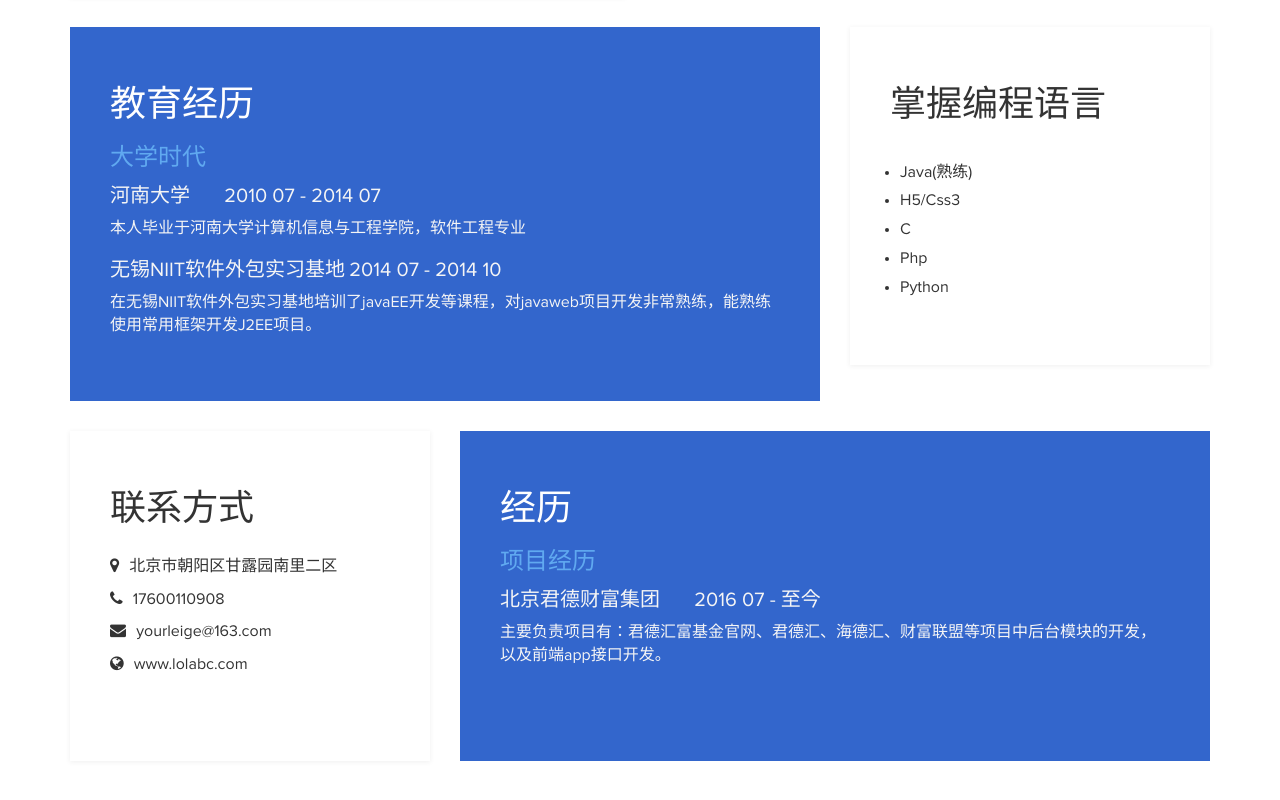
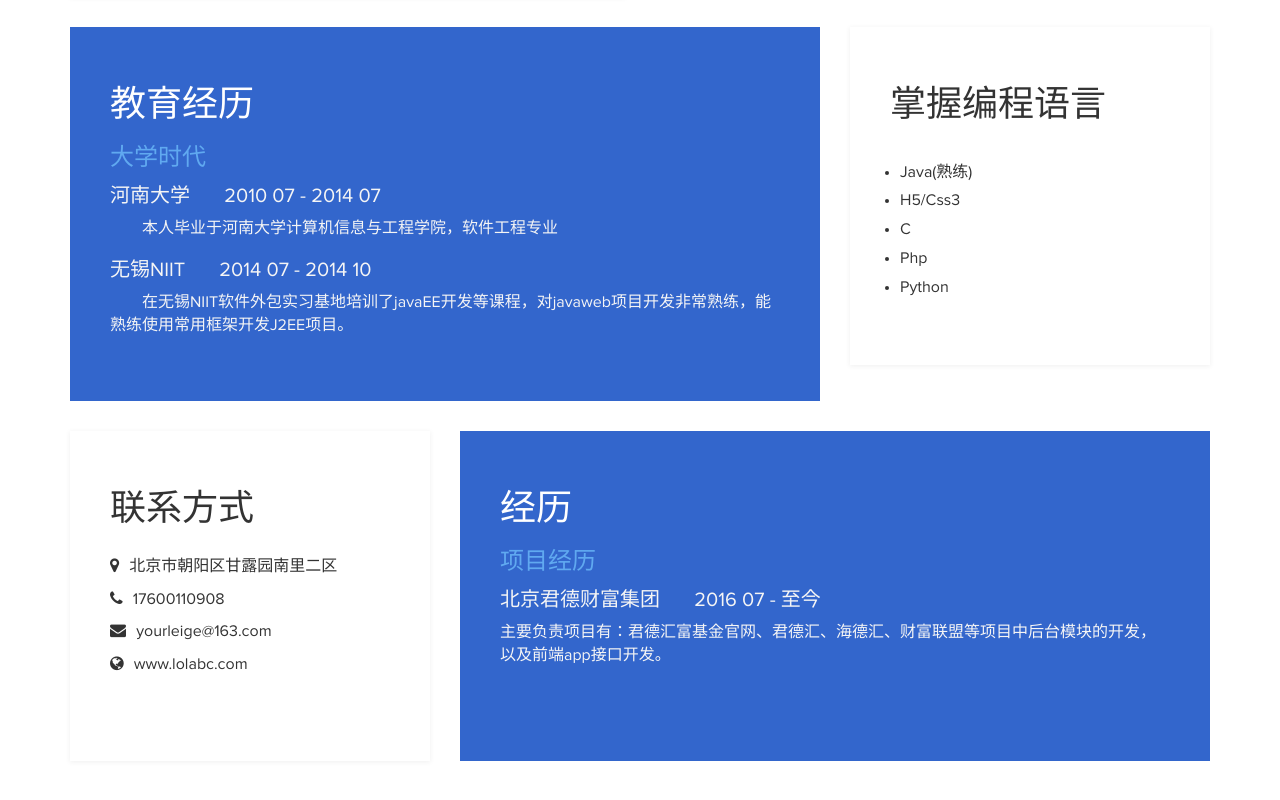
Before and after one commit to leige6/leige6.github.io, a plain HTML site: page index.html in a window 1280 px wide. Shown: the part 902-1702 px from the top of the page. Drawn offline with Linux system fonts and the light colour scheme.

Commit message:
修改主页信息

```diff
--- a/css/templatemo-blue.css
+++ b/css/templatemo-blue.css
@@ -196,7 +196,9 @@ header hr {
   padding-right: 10px;
   padding-left: 20px;
 }
-
+.education p{
+  text-indent: 2em;
+}
 /* languages section */
 .languages {
   background: #fff;
--- a/index.html
+++ b/index.html
@@ -72,7 +72,7 @@
 							</div>
 						<p class="education-description">本人毕业于河南大学计算机信息与工程学院，软件工程专业</p>
 						<div class="education-school">
-							<h5>无锡NIIT软件外包实习基地</h5>
+							<h5>无锡NIIT</h5><span></span>
 							<h5>2014 07 - 2014 10</h5>
 						</div>
 						<p class="education-description">在无锡NIIT软件外包实习基地培训了javaEE开发等课程，对javaweb项目开发非常熟练，能熟练使用常用框架开发J2EE项目。</p>
```
